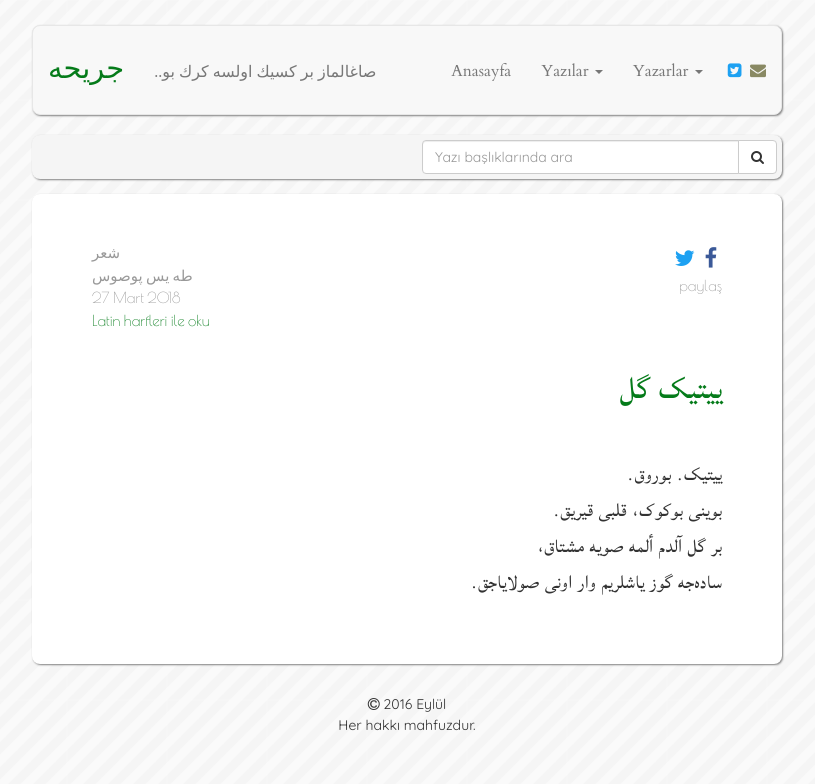
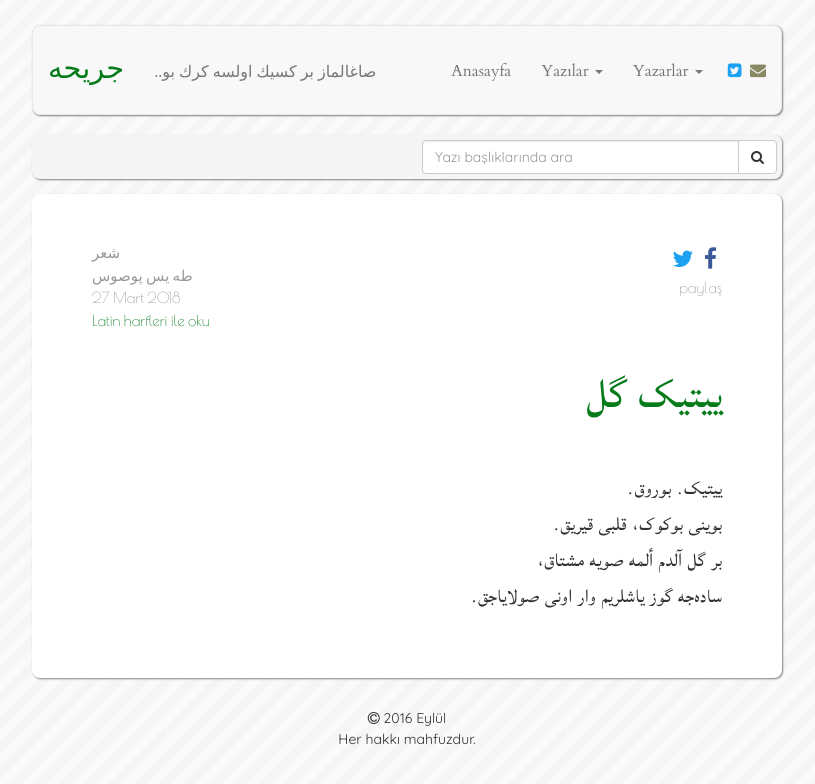
Before and after one commit to muhammedaydogdu/muhammedaydogdu.github.io, a Jekyll site: the page built from _posts/2018-03-27-yitik-gul-os.md, in a window 1280 px wide. Shown: the top 784 px of the page, without its empty margins (233-1048 px from the left). Built offline with Jekyll 4.4.1, drawn with Linux system fonts in a browser that asks for light colours; some web fonts are replaced.

Commit message:
Update style.css

```diff
--- a/css/style.css
+++ b/css/style.css
@@ -89,7 +89,7 @@ h2 {
 }
 
 #share-buttons {
-  font-size: 22px;
+  font-size: 23px;
   margin-bottom: 0;
 }
 
@@ -134,5 +134,5 @@ nav li a.social {
 }
 
 .container .jumbotron h2.os-text {
-  font-size: 40px;
+  font-size: 53px;
 }
```
